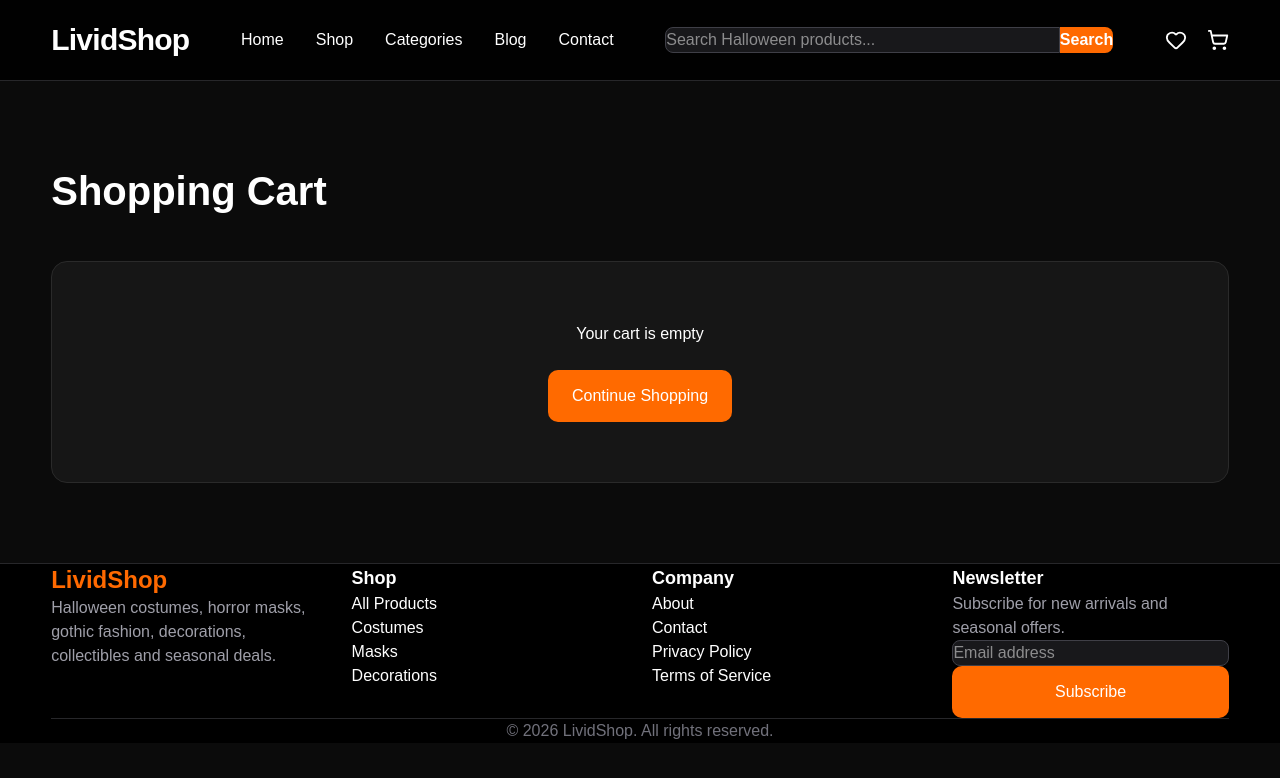
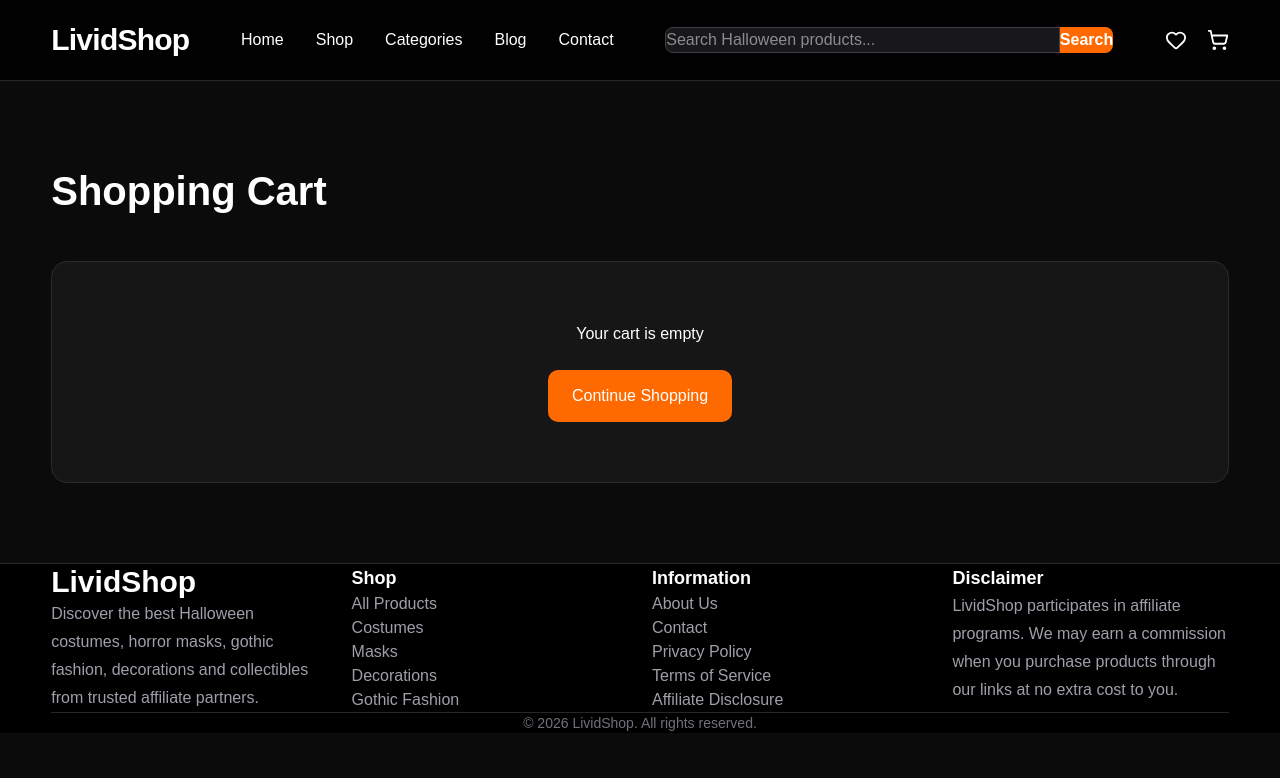
Before and after one commit to RaniaAkramm/lividshop, a Next.js app: page /cart in a window 1280 px wide. Shown: the top 778 px of the page. Built offline with nearby package versions, Linux system fonts and the light colour scheme.

Commit message:
Update Footer.tsx

```diff
--- a/components/Footer.tsx
+++ b/components/Footer.tsx
@@ -6,18 +6,21 @@ export default function Footer() {
 
       <div className="container py-16">
 
-        <div className="grid grid-4">
+        <div className="grid gap-10 md:grid-cols-2 lg:grid-cols-4">
 
           <div>
 
-            <h2 className="mb-5 text-2xl font-bold text-orange-500">
+            <Link
+              href="/"
+              className="mb-5 inline-block text-3xl font-bold text-orange-500"
+            >
               LividShop
-            </h2>
+            </Link>
 
-            <p className="text-zinc-400">
-              Halloween costumes, horror masks,
-              gothic fashion, decorations,
-              collectibles and seasonal deals.
+            <p className="leading-7 text-zinc-400">
+              Discover the best Halloween costumes, horror masks,
+              gothic fashion, decorations and collectibles from
+              trusted affiliate partners.
             </p>
 
           </div>
@@ -28,29 +31,50 @@ export default function Footer() {
               Shop
             </h3>
 
-            <ul className="space-y-3">
+            <ul className="space-y-3 text-zinc-400">
 
               <li>
-                <Link href="/shop">
+                <Link
+                  href="/shop"
+                  className="transition hover:text-orange-500"
+                >
                   All Products
                 </Link>
               </li>
 
               <li>
-                <Link href="/category/costumes">
+                <Link
+                  href="/category/costumes"
+                  className="transition hover:text-orange-500"
+                >
                   Costumes
                 </Link>
               </li>
 
               <li>
-                <Link href="/category/masks">
+                <Link
+                  href="/category/masks"
+                  className="transition hover:text-orange-500"
+                >
                   Masks
                 </Link>
               </li>
 
               <li>
-                <Link href="/category/decorations">
+                <Link
+                  href="/category/decorations"
+                  className="transition hover:text-orange-500"
+                >
                   Decorations
+                </Link>
+              </li>
+
+              <li>
+                <Link
+                  href="/category/fashion"
+                  className="transition hover:text-orange-500"
+                >
+                  Gothic Fashion
                 </Link>
               </li>
 
@@ -61,32 +85,53 @@ export default function Footer() {
           <div>
 
             <h3 className="mb-5 text-lg font-semibold">
-              Company
+              Information
             </h3>
 
-            <ul className="space-y-3">
+            <ul className="space-y-3 text-zinc-400">
 
               <li>
-                <Link href="/about">
-                  About
+                <Link
+                  href="/about"
+                  className="transition hover:text-orange-500"
+                >
+                  About Us
                 </Link>
               </li>
 
               <li>
-                <Link href="/contact">
+                <Link
+                  href="/contact"
+                  className="transition hover:text-orange-500"
+                >
                   Contact
                 </Link>
               </li>
 
               <li>
-                <Link href="/privacy">
+                <Link
+                  href="/privacy"
+                  className="transition hover:text-orange-500"
+                >
                   Privacy Policy
                 </Link>
               </li>
 
               <li>
-                <Link href="/terms">
+                <Link
+                  href="/terms"
+                  className="transition hover:text-orange-500"
+                >
                   Terms of Service
+                </Link>
+              </li>
+
+              <li>
+                <Link
+                  href="/affiliate-disclosure"
+                  className="transition hover:text-orange-500"
+                >
+                  Affiliate Disclosure
                 </Link>
               </li>
 
@@ -97,30 +142,23 @@ export default function Footer() {
           <div>
 
             <h3 className="mb-5 text-lg font-semibold">
-              Newsletter
+              Disclaimer
             </h3>
 
-            <p className="mb-4 text-zinc-400">
-              Subscribe for new arrivals and seasonal offers.
+            <p className="leading-7 text-zinc-400">
+              LividShop participates in affiliate programs.
+              We may earn a commission when you purchase
+              products through our links at no extra cost to you.
             </p>
-
-            <input
-              type="email"
-              placeholder="Email address"
-              className="mb-3 w-full rounded-lg border border-zinc-700 bg-zinc-900 px-4 py-3 outline-none"
-            />
-
-            <button className="btn-primary w-full">
-              Subscribe
-            </button>
 
           </div>
 
         </div>
 
-        <div className="mt-12 border-t border-zinc-800 pt-8 text-center text-zinc-500">
+        <div className="mt-12 border-t border-zinc-800 pt-8 text-center text-sm text-zinc-500">
 
-          © 2026 LividShop. All rights reserved.
+          © {new Date().getFullYear()} LividShop.
+          All rights reserved.
 
         </div>
 
```
